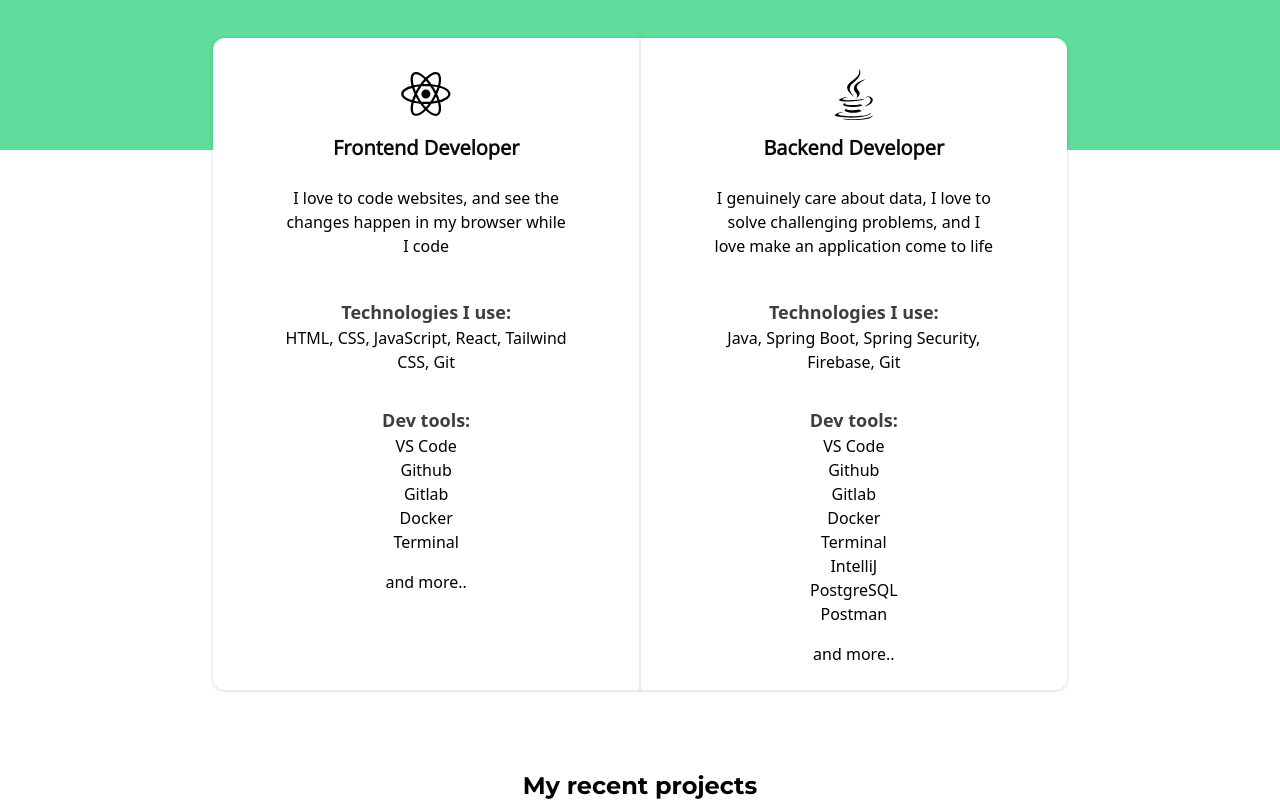
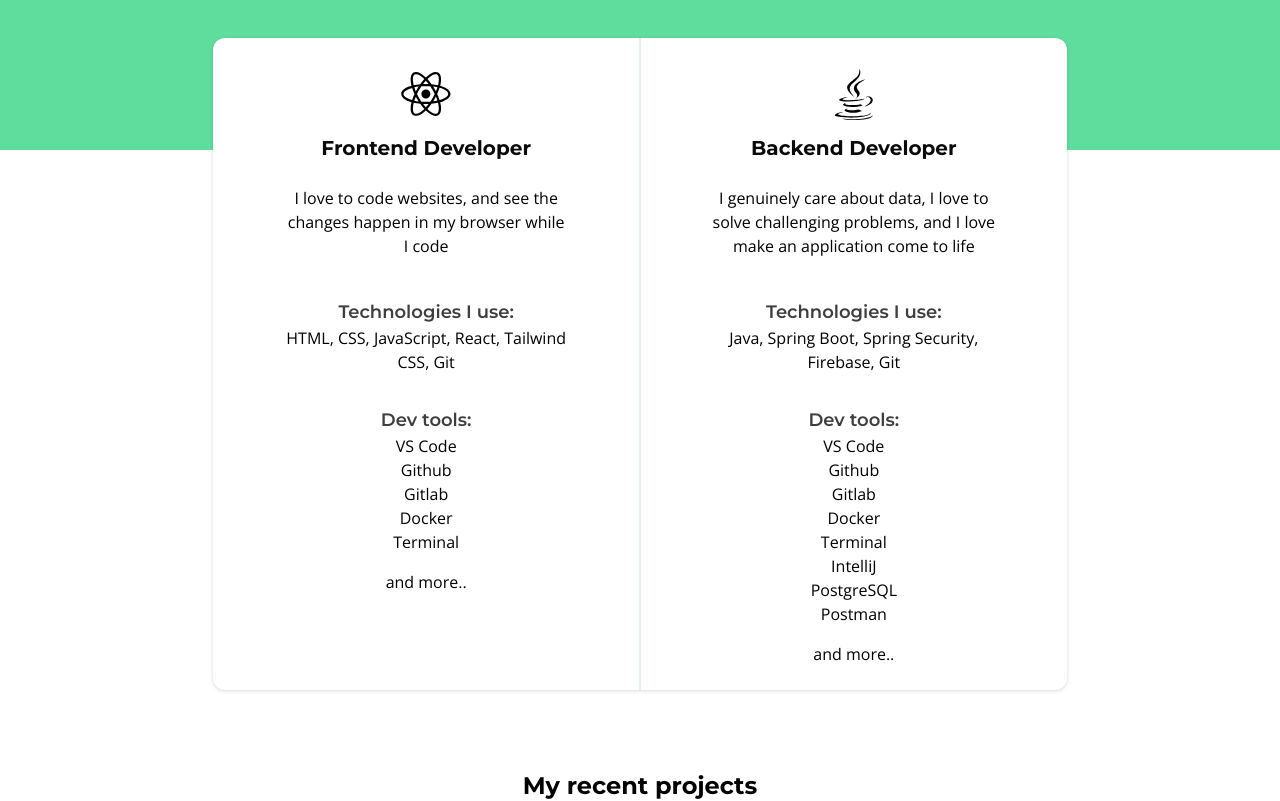
Before and after one commit to Mommotexx/React-Portfolio, a React (Vite) app: page / in a window 1280 px wide. Shown: the part 1293-2094 px from the top of the page. Built offline with nearby package versions, Linux system fonts and the light colour scheme.

Commit message:
UX feedback: unify fonts

```diff
--- a/src/Components/Path/PathItem.jsx
+++ b/src/Components/Path/PathItem.jsx
@@ -4,17 +4,15 @@
     return (
         <article className="flex flex-col items-center text-center md:w-2/6 h-fit">
             {icon}
-            <h1 className="font-opensans font-bold mt-2 text-[#0a0a0a] text-xl">
-                {title}
-            </h1>
+            <h1 className=" font-bold mt-2 text-[#0a0a0a] text-xl">{title}</h1>
             <p className="mt-6 md:min-h-[80px]">{description}</p>
-            <p className="mt-8 text-[#3e3e3e] font-semibold text-lg">
+            <h2 className="mt-8 text-[#3e3e3e] font-semibold text-lg">
                 Technologies I use:
-            </p>
+            </h2>
             <p>{technologies.join(", ")} </p>
-            <p className="mt-8 text-[#3e3e3e] font-semibold text-lg">
+            <h2 className="mt-8 text-[#3e3e3e] font-semibold text-lg">
                 Dev tools:
-            </p>
+            </h2>
             <ul>
                 {devTools.map((tool) => (
                     <li key={tool}>{tool}</li>
--- a/src/index.css
+++ b/src/index.css
@@ -3,3 +3,11 @@
 @tailwind base;
 @tailwind components;
 @tailwind utilities;
+
+* {
+    font-family: "Open Sans", 'Segoe UI', Tahoma, Geneva, Verdana, sans-serif
+}
+
+h1, h2, h3, h4, h5, h6 {
+    font-family: "Montserrat", 'Times New Roman', Times, serif;
+}
```
